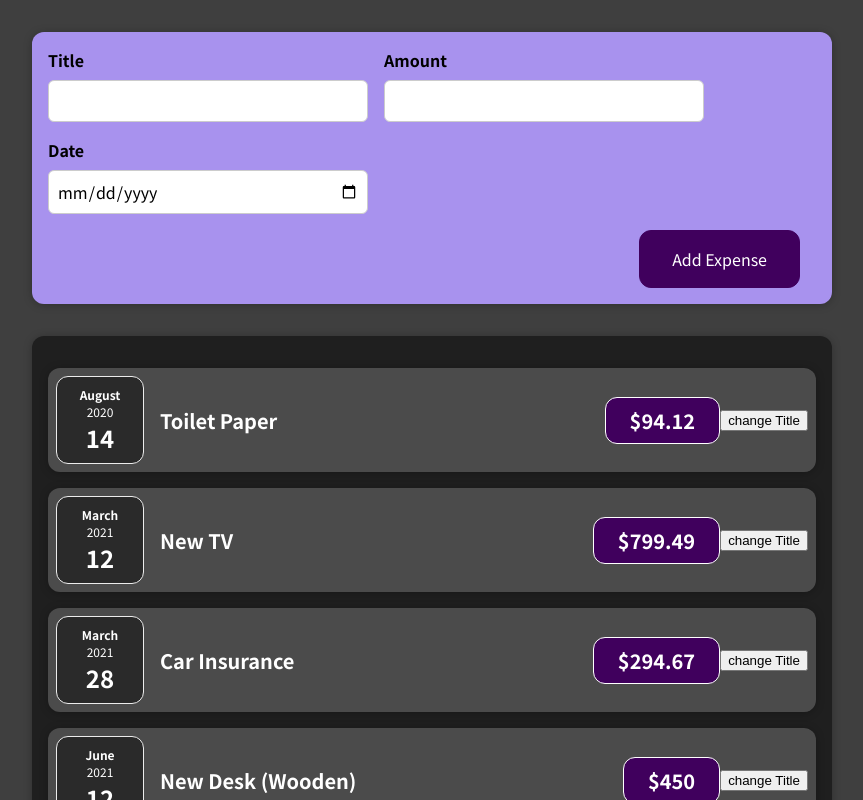
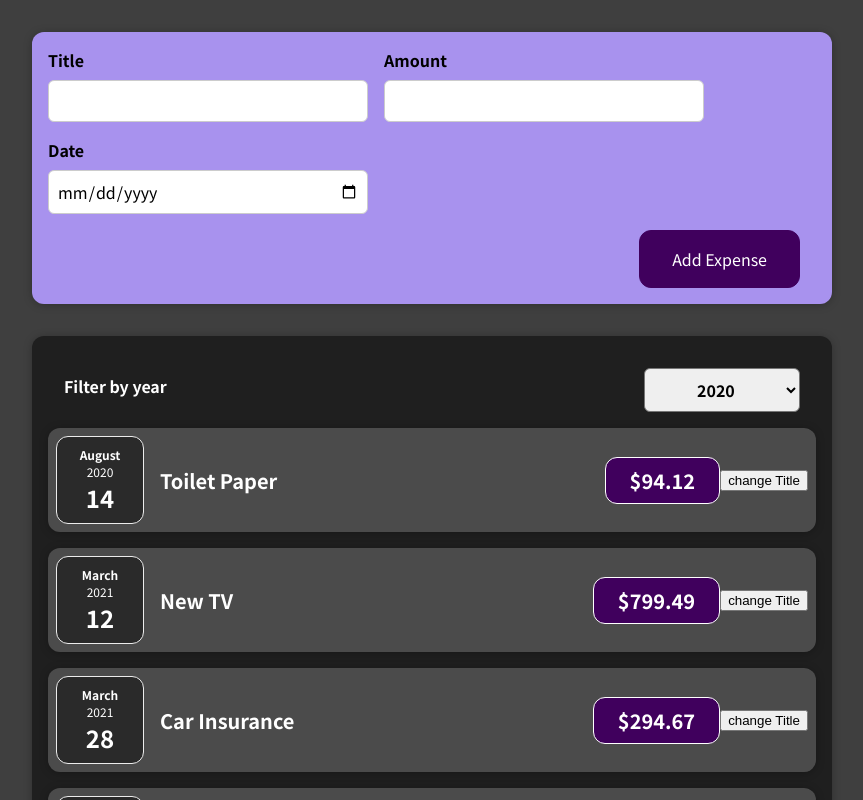
Before and after one commit to Lovelymin0710/01-starting-setup, a React (Create React App) app: page / in a window 1280 px wide. Shown: the top 800 px of the page, without its empty margins (208-1071 px from the left). Built offline with nearby package versions, Linux system fonts and the light colour scheme.

Commit message:
dropdown add

```diff
--- a/src/App.js
+++ b/src/App.js
@@ -1,5 +1,4 @@
 import React from 'react';
-
 import NewExpense from './components/NewExpense/NewExpense';
 import Expenses from './components/Expenses/Expenses';
 
@@ -27,10 +26,13 @@ const App = () => {
   ];
 
 
-
+  const addExpenseHandler = (expense) => {
+    console.log('App.js file');
+    console.log(expense);
+  };
   return (
     <div>
-      <NewExpense/>
+      <NewExpense onAddExpense={addExpenseHandler}/>
       <Expenses items={expenses} />
     </div>
   );
--- a/src/components/Expenses/Expenses.js
+++ b/src/components/Expenses/Expenses.js
@@ -1,12 +1,21 @@
 import React from 'react';
-
+import { useState } from 'react';
 import ExpenseItem from './ExpenseItem';
 import Card from '../UI/Card';
 import './Expenses.css';
+import ExpensesFilter from './ExpensesFilter';
 
 const Expenses = (props) => {
+
+  const [filteredYear,setFilteredYear] = useState('2020');
+  const FilterChangeHandler = (selectedYear) => {
+    setFilteredYear(selectedYear)
+  };
+
   return (
+    <div>
       <Card className="expenses">
+        <ExpensesFilter selected={filteredYear} onChangeFilter={FilterChangeHandler}/>
         <ExpenseItem
           title={props.items[0].title}
           amount={props.items[0].amount}
@@ -28,6 +37,7 @@ const Expenses = (props) => {
           date={props.items[3].date}
         />
       </Card>
+    </div>
   );
 }
 
--- /dev/null
+++ b/src/components/Expenses/ExpensesFilter.css
@@ -0,0 +1,24 @@
+.expenses-filter {
+    color: white;
+    padding: 0 1rem;
+  }
+
+.expenses-filter__control {
+    display: flex;
+    width: 100%;
+    align-items: center;
+    justify-content: space-between;
+    margin: 1rem 0;
+}
+
+.expenses-filter label {
+    font-weight: bold;
+    margin-bottom: 0.5rem;
+}
+
+.expenses-filter select {
+    font: inherit;
+    padding: 0.5rem 3rem;
+    font-weight: bold;
+    border-radius: 6px;
+}
--- /dev/null
+++ b/src/components/Expenses/ExpensesFilter.js
@@ -0,0 +1,26 @@
+import React from 'react';
+import './ExpensesFilter.css';
+
+const ExpensesFilter = (props) => {
+
+    const dropdownChangeHandler = (event) => {
+      //console.log(event.target.value)
+      props.onChangeFilter(event.target.value);
+    };
+
+  return (
+    <div className='expenses-filter'>
+      <div className='expenses-filter__control'>
+        <label>Filter by year</label>
+        <select value={props.selected} onChange={dropdownChangeHandler}>
+          <option value='2022'>2022</option>
+          <option value='2021'>2021</option>
+          <option value='2020'>2020</option>
+          <option value='2019'>2019</option>
+        </select>
+      </div>
+    </div>
+  );
+};
+
+export default ExpensesFilter;
--- a/src/components/NewExpense/NewExpense.js
+++ b/src/components/NewExpense/NewExpense.js
@@ -1,7 +1,7 @@
 import './NewExpense.css';
 import ExpenseForm from './ExpenseForm';
 
-const NewExpense = () => {
+const NewExpense = (props) => {
 
     const saveExpenseDataHandler = (enteredExpenseData) => {
         const expenseData = {
@@ -9,7 +9,7 @@ const NewExpense = () => {
             id : Math.random().toString()
 
         };
-        console.log(expenseData)
+        props.onAddExpense(expenseData);
     };
 
     return <div className='new-expense'>
```
Lines whose indentation alone changed are shown as unchanged.
